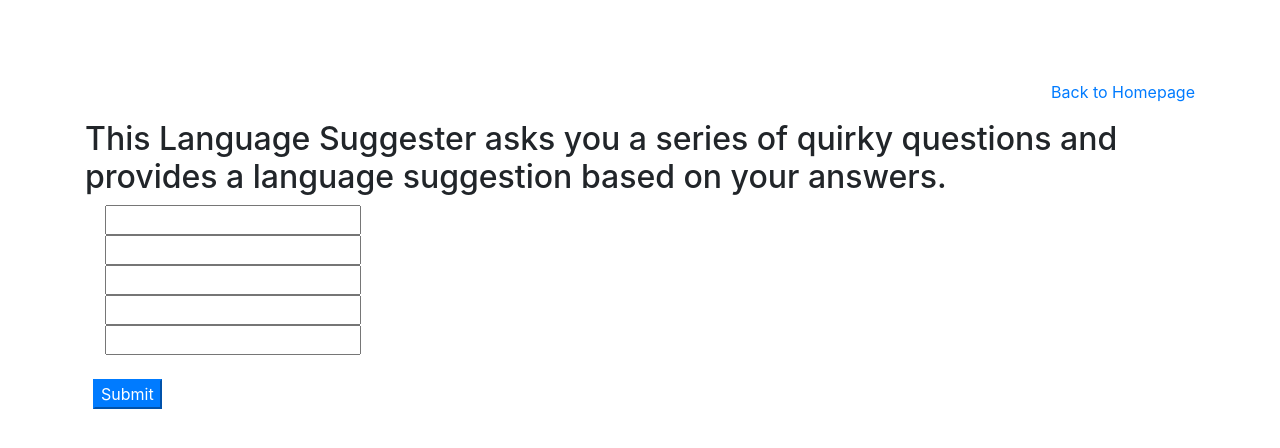
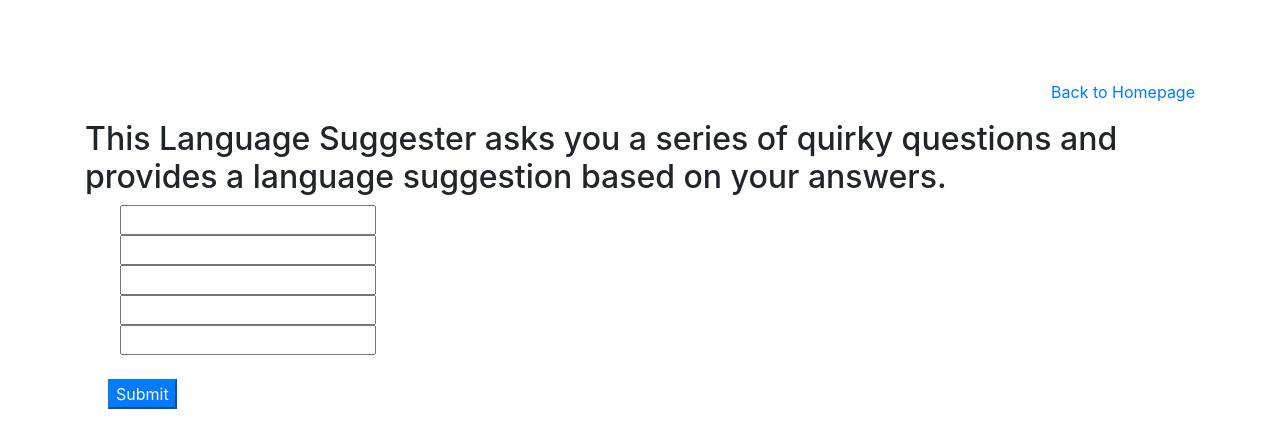
Before and after one commit to davidjohnso/language-suggester, a plain HTML site: page suggester.html in a window 1280 px wide. Drawn offline with Linux system fonts and the light colour scheme.

Commit message:
add bootstrap class to form

```diff
--- a/suggester.html
+++ b/suggester.html
@@ -13,7 +13,7 @@
     </div>
     <div id="questions">
       <h2>This Language Suggester asks you a series of quirky questions and provides a language suggestion based on your answers.</h2>
-      <form>
+      <form class="col-sm-10">
         <div class="col-sm-10">
           <label></label>
           <input>
```
